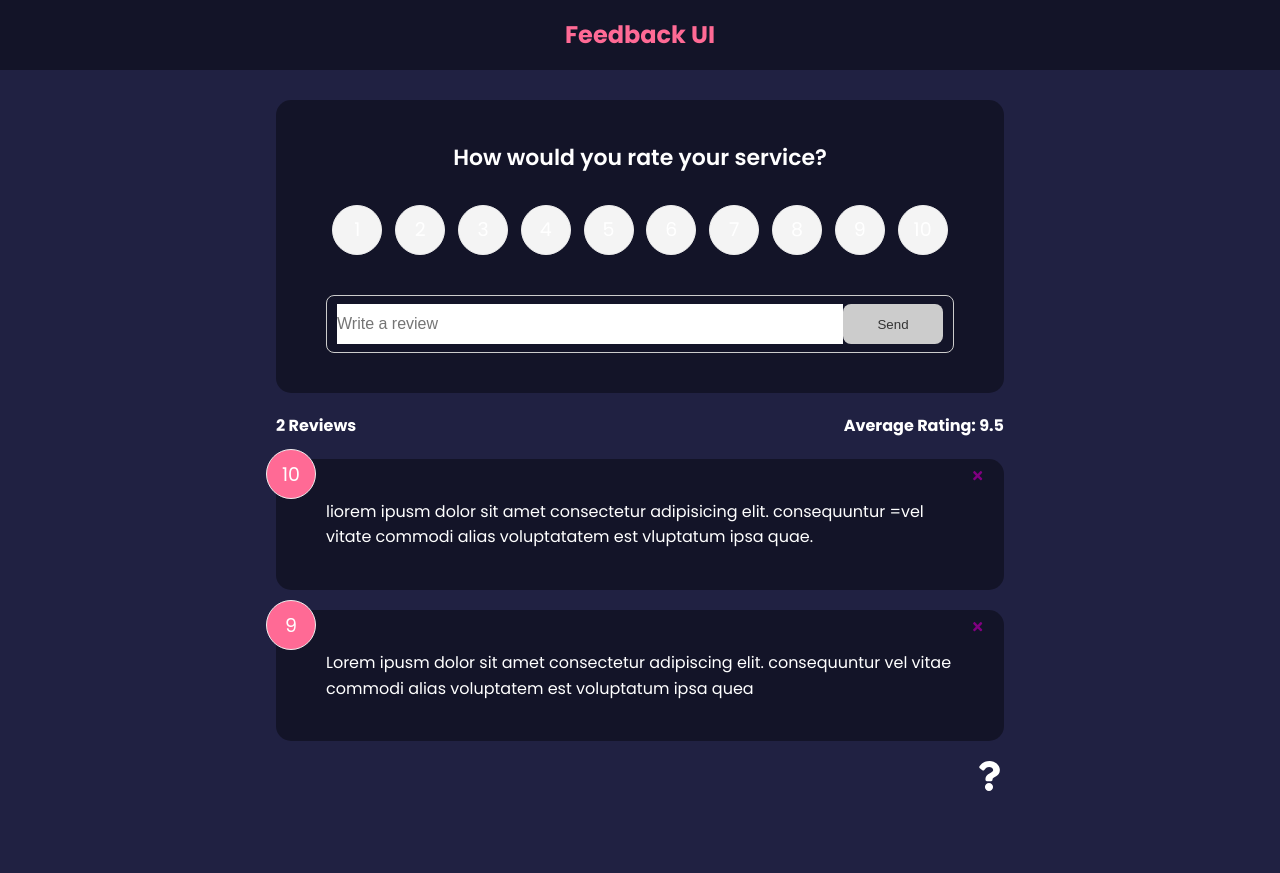
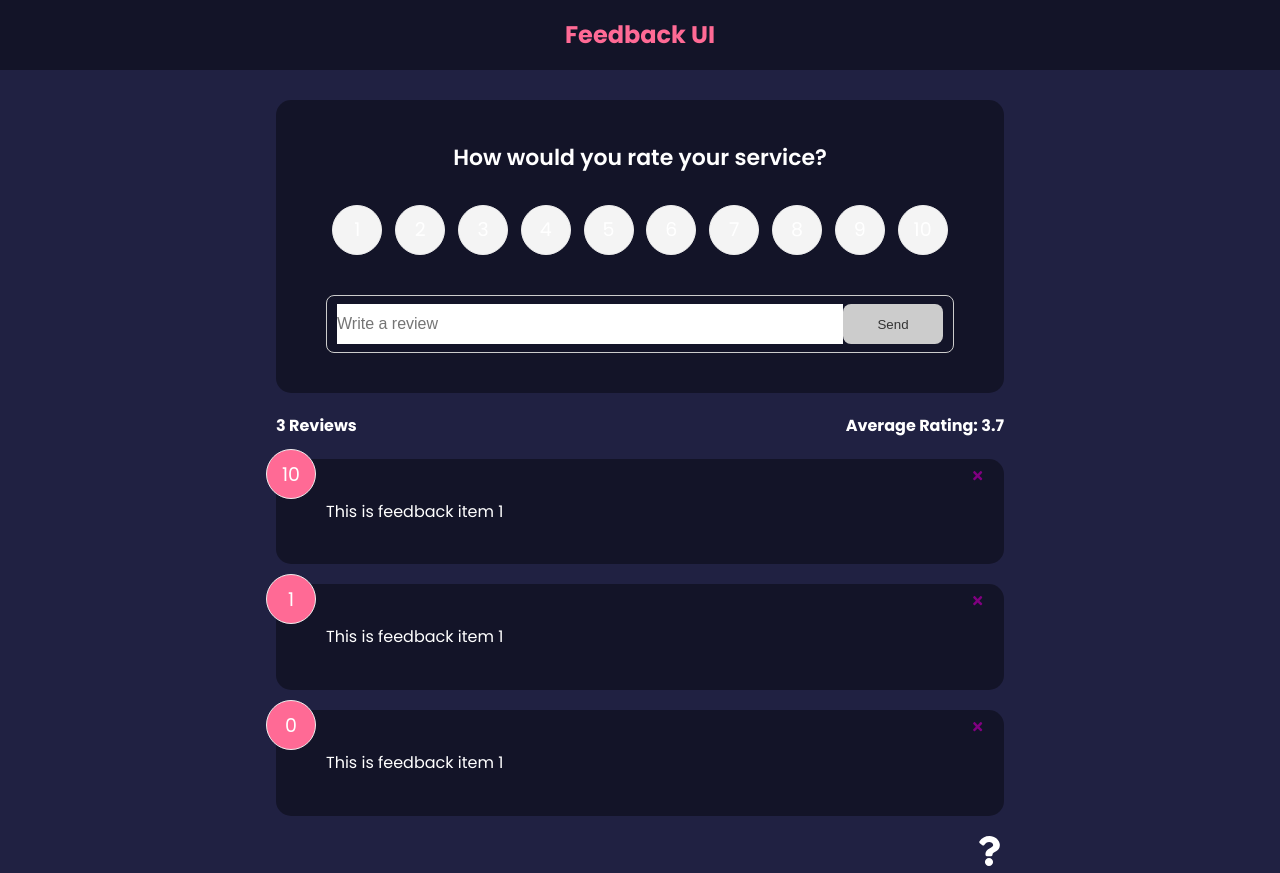
Before and after one commit to lionelverrier/Feedback-app, a React (Create React App) app: page / in a window 1280 px wide. Before the commit the page ends 800 px from the top, so only its background shows below. Built offline with nearby package versions, Linux system fonts and the light colour scheme.

Commit message:
feedback context setup

```diff
--- a/src/App.js
+++ b/src/App.js
@@ -1,8 +1,7 @@
-import React, { useState } from 'react';
+import React from 'react';
 import { BrowserRouter as Router, Route, Routes } from 'react-router-dom';
-import { v4 as uuidv4 } from 'uuid';
+
 import Header from './components/Header';
-import FeedbackData from './data/FeedbackData';
 import FeedbackList from './components/FeedbackList';
 import FeedbackStats from './components/FeedbackStats';
 import FeedbackForm from './components/FeedbackForm';
@@ -12,18 +11,6 @@ import { FeedbackProvider } from './context/FeedbackContext';
 import AboutIconLink from './components/AboutIconLink';
 
 const App = () => {
-  const [feedback, setFeedback] = useState(FeedbackData);
-
-  const deleteFeedback = (id) => {
-    if (window.confirm('Are you sure you want to delete?')) {
-      setFeedback(feedback.filter((item) => item.id !== id));
-    }
-  };
-
-  const addFeedback = (newFeedback) => {
-    newFeedback.id = uuidv4();
-    setFeedback([newFeedback, ...feedback]);
-  };
   return (
     <FeedbackProvider>
       <Router>
@@ -35,12 +22,9 @@ const App = () => {
                 path='/'
                 element={
                   <>
-                    <FeedbackForm handleAdd={addFeedback} />
-                    <FeedbackStats feedback={feedback} />
-                    <FeedbackList
-                      feedback={feedback}
-                      handleDelete={deleteFeedback}
-                    />
+                    <FeedbackForm />
+                    <FeedbackStats />
+                    <FeedbackList />
                   </>
                 }
               ></Route>
--- a/src/components/FeedBackItem.jsx
+++ b/src/components/FeedBackItem.jsx
@@ -1,16 +1,15 @@
-import React, { useState } from 'react';
-import { FaTimes } from 'react-icons/fa'
+import React, { useState, useContext } from 'react';
+import { FaTimes } from 'react-icons/fa';
 import Card from './shared/Card';
 import PropTypes from 'prop-types';
+import FeedbackContext from '../context/FeedbackContext';
 
-
-function FeedbackItem({ item, handleDelete }) {
-
-
+function FeedbackItem({ item }) {
+  const { deleteFeedback } = useContext(FeedbackContext);
   return (
     <Card>
       <div className='num-display'>{item.rating}</div>
-      <button onClick={() => handleDelete(item.id)} className="close">
+      <button onClick={() => deleteFeedback(item.id)} className='close'>
         <FaTimes color='purple' />
       </button>
       <div className='text-display'>{item.text}</div>
--- a/src/components/FeedbackForm.jsx
+++ b/src/components/FeedbackForm.jsx
@@ -1,15 +1,17 @@
-import { useState } from 'react';
+import { useState, useContext } from 'react';
 import React from 'react';
 import Card from './shared/Card';
 import Button from './shared/Button';
 import RatingSelect from './RatingSelect';
+import FeedbackContext from '../context/FeedbackContext';
 
-function FeedbackForm({ handleAdd }) {
+function FeedbackForm() {
   const [text, setText] = useState('');
   const [btnDisabled, setBtnDisabled] = useState(true);
   const [message, setMessage] = useState('');
   const [rating, setRating] = useState();
 
+  const { addFeedback } = useContext(FeedbackContext);
   const handleTextChange = (e) => {
     if (text === '') {
       setBtnDisabled(true);
@@ -31,7 +33,7 @@ function FeedbackForm({ handleAdd }) {
         text,
         rating,
       };
-      handleAdd(newFeedback);
+      addFeedback(newFeedback);
       setText('');
     }
   };
--- a/src/components/FeedbackList.jsx
+++ b/src/components/FeedbackList.jsx
@@ -1,9 +1,10 @@
-import React from 'react';
+import React, { useContext } from 'react';
 import { motion, AnimatePresence } from 'framer-motion';
 import FeedbackItem from './FeedbackItem';
-import PropTypes from 'prop-types';
+import FeedbackContext from '../context/FeedbackContext';
 
-function FeedbackList({ feedback, handleDelete }) {
+function FeedbackList() {
+  const { feedback } = useContext(FeedbackContext);
   if (!feedback || feedback.length === 0) {
     return <p>No Feedback yet</p>;
   }
@@ -12,23 +13,19 @@ function FeedbackList({ feedback, handleDelete }) {
       <AnimatePresence>
         {feedback.map((item) => (
           <motion.div
-          key={item.id}
-          initial={{opacity: 0}}
-          animate={{opacity: 1}}
-          exit={{opacity: 0}}
+            key={item.id}
+            initial={{ opacity: 0 }}
+            animate={{ opacity: 1 }}
+            exit={{ opacity: 0 }}
           >
-            <FeedbackItem
-              key={item.id}
-              item={item}
-              handleDelete={handleDelete}
-            />
+            <FeedbackItem key={item.id} item={item} />
           </motion.div>
         ))}
       </AnimatePresence>
     </div>
   );
 
-          //Without list fading animation
+  //Without list fading animation
   // return (
   //   <div className='feedback-list'>
   //     {feedback.map((item) => (
@@ -42,14 +39,4 @@ function FeedbackList({ feedback, handleDelete }) {
   // );
 }
 
-FeedbackList.propTypes = {
-  feedback: PropTypes.arrayOf(
-    PropTypes.shape({
-      id: PropTypes.string.isRequired,
-      text: PropTypes.string.isRequired,
-      rating: PropTypes.number.isRequired,
-    })
-  ),
-};
-
 export default FeedbackList;
--- a/src/components/FeedbackStats.jsx
+++ b/src/components/FeedbackStats.jsx
@@ -1,13 +1,15 @@
-import React from 'react';
-import PropTypes from 'prop-types'
+import React, { useContext } from 'react';
+import FeedbackContext from '../context/FeedbackContext';
 
-function FeedbackStats({ feedback }) {
+function FeedbackStats() {
+  const { feedback } = useContext(FeedbackContext);
   // Calculate ratings avg
-  let average = feedback.reduce((acc, cur) => {
-    return acc + cur.rating
-  }, 0) / feedback.length
+  let average =
+    feedback.reduce((acc, cur) => {
+      return acc + cur.rating;
+    }, 0) / feedback.length;
 
-  average = average.toFixed(1).replace(/[.,]0$/,'')
+  average = average.toFixed(1).replace(/[.,]0$/, '');
 
   return (
     <div className='feedback-stats'>
@@ -17,8 +19,4 @@ function FeedbackStats({ feedback }) {
   );
 }
 
-FeedbackStats.propTypes = {
-  feedback: PropTypes.array.isRequired
-}
-
 export default FeedbackStats;
--- a/src/context/FeedbackContext.js
+++ b/src/context/FeedbackContext.js
@@ -1,20 +1,46 @@
-import { createContext, useState } from "react";
+import { createContext, useState } from 'react';
+import { v4 as uuidv4 } from 'uuid';
 
-const FeedbackContext = createContext()
+const FeedbackContext = createContext();
 
-export const FeedbackProvider = ({children}) => {
+export const FeedbackProvider = ({ children }) => {
   const [feedback, setFeedback] = useState([
     {
       id: 1,
-      text: 'This item is form context',
-      rating: 10
+      text: 'This is feedback item 1',
+      rating: 10,
+    },
+    {
+      id: 7,
+      text: 'This is feedback item 1',
+      rating: 1,
+    },
+    {
+      id: 6,
+      text: 'This is feedback item 1',
+      rating: 0,
+    },
+  ]);
+  const deleteFeedback = (id) => {
+    if (window.confirm('Are you sure you want to delete?')) {
+      setFeedback(feedback.filter((item) => item.id !== id));
     }
-  ])
-  return <FeedbackContext.Provider value={{
-    feedback
-  }}>
-    {children}
-  </FeedbackContext.Provider>
-}
+  };
+  const addFeedback = (newFeedback) => {
+    newFeedback.id = uuidv4();
+    setFeedback([newFeedback, ...feedback]);
+  };
+  return (
+    <FeedbackContext.Provider
+      value={{
+        feedback,
+        deleteFeedback,
+        addFeedback,
+      }}
+    >
+      {children}
+    </FeedbackContext.Provider>
+  );
+};
 
 export default FeedbackContext;
```
